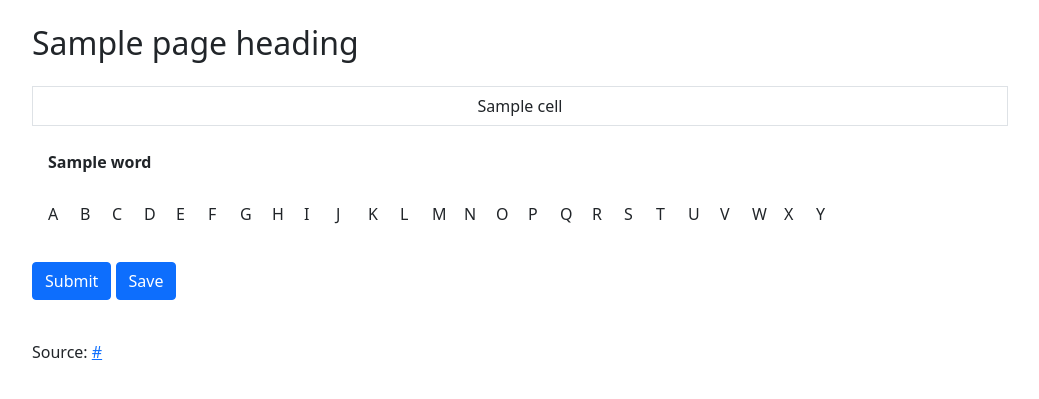
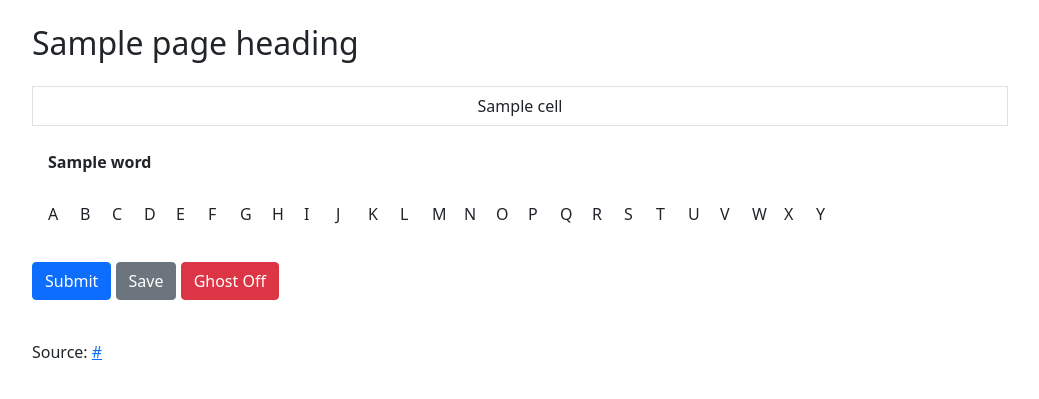
Before and after one commit to Matt-Mcl/gogen, a Django app: template gogensite/gogen/templates/gogen/puzzle.html in a window 1280 px wide. Shown: the part 56-455 px from the top of the page, without its empty margins (50-1089 px from the left). Run offline with Django 4.2, Linux system fonts and the light colour scheme; the template is opened without the code that fills it: most values are stand-ins (such as "Sample title", 1, 10 or a date in 2020).

Commit message:
Adds basic ghost fill

```diff
--- a/gogensite/gogen/templates/gogen/puzzle.html
+++ b/gogensite/gogen/templates/gogen/puzzle.html
@@ -53,7 +53,8 @@
                             {% endfor %}
                         </ul>
                         <button class="btn btn-primary my-4" type="submit" name="submit_button">Submit</button>
-                        <button class="btn btn-primary my-4" type="submit" name="save_button">Save</button>
+                        <button class="btn btn-secondary my-4" type="submit" name="save_button">Save</button>
+                        <button class="btn btn-danger my-4" type="button" name="ghost_button">Ghost Off</button>
                     </form>
                     <div class="row">
                         {% if mistake %}
@@ -95,13 +96,38 @@
                 }
             });
 
-            // Get letter inputs from form
-            let form_letters = document.querySelectorAll('[name$="_letter"]');
+            // When ghost button is clicked, toggle it between red and green
+            $("button[name=ghost_button]").click(function() {
+                ghost_button = $(this)[0];
 
-            // Add event listeners for keyup in inputs
-            for (let item of form_letters) {
-                item.addEventListener('keyup', update_remaining_letters);
-            }
+                if (ghost_button.className.includes("danger")) {
+                    ghost_button.className = "btn btn-success my-4";
+                    ghost_button.innerHTML = "Ghost On";
+                } else {
+                    ghost_button.className = "btn btn-danger my-4";
+                    ghost_button.innerHTML = "Ghost Off";
+                }
+            });
+
+            $('[name$="_letter"]').each(function() {
+                var elem = $(this);
+
+                // Save current value of element
+                elem.data('oldVal', elem.val());
+
+                // Look for changes in the value
+                elem.bind("propertychange change click keyup input paste", function(event){
+                    // If value has changed...
+                    if (elem.data('oldVal') != elem.val()) {
+                        // Update stored value
+                        elem.data('oldVal', elem.val())
+                        console.log("update")
+
+                        check_ghost(elem);
+                        update_remaining_letters();
+                    }
+                });
+            });
 
             // Update the remaining letters to reflect letters in form
             function update_remaining_letters() {
@@ -115,12 +141,11 @@
                 let form_letters = document.querySelectorAll('[name$="_letter"]');
                 let changed_letters = [];
 
-                for (let item of form_letters) {
-                    item.style = '';
-                    value = item.value;
+                for (let letter of form_letters) {
+                    value = letter.value;
 
                     if (value === undefined) {
-                        value = item.getAttribute('value')
+                        value = letter.getAttribute('value')
                     }
                     value = value.toUpperCase();
 
@@ -131,6 +156,8 @@
                             for (let box of form_letters) {
                                 // Checks for both input boxes and static boxes
                                 if ([box.value, box.getAttribute('value')].includes(value)) {
+                                    if (box.name === "12_letter") {
+                                    }
                                     box.style = 'background-color: #FF4444;'
                                 }
                             }
@@ -138,10 +165,30 @@
                             // Otherwise make it grey
                             document.getElementById(`${value}_remaining_letter`).innerHTML = `<p style="text-decoration: line-through; color: #D3D3D3;">${value}</p>`
                         }
+                    // Remove the red fill from empty boxes
+                    } else {
+                        letter.style = "";
+                        letter.setAttribute("value", "");
                     }
 
                     changed_letters.push(value);
-                    console.log(changed_letters);
+                }
+            }
+
+            function check_ghost(elem) {
+                box = elem[0]
+                // Checks if ghost button is pressed
+                if (box.value != "") {
+                    if($("button[name=ghost_button]")[0].className.includes("success")) {
+                        console.log(box.value.slice())
+                        placeholder_value = box.value.slice()
+                        if (box.placeholder.includes(placeholder_value)) {
+                            box.placeholder = box.placeholder.replace(placeholder_value, "")
+                        } else {
+                            box.placeholder += placeholder_value
+                        }
+                        box.value = "";
+                    }
                 }
             }
 
```
Also changed, not shown: gogensite/gogen/models.py (+7 -0 lines), gogensite/gogen/migrations/0003_puzzlelog_placeholders.py (added).
